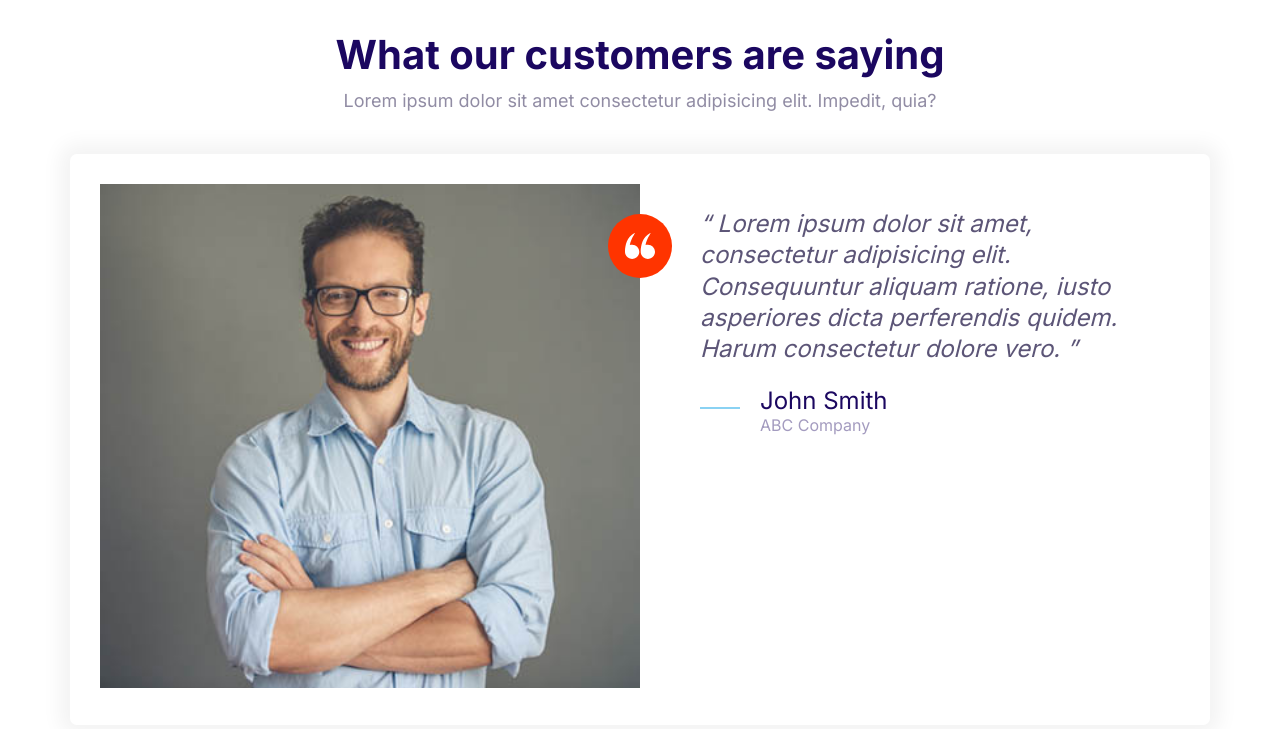
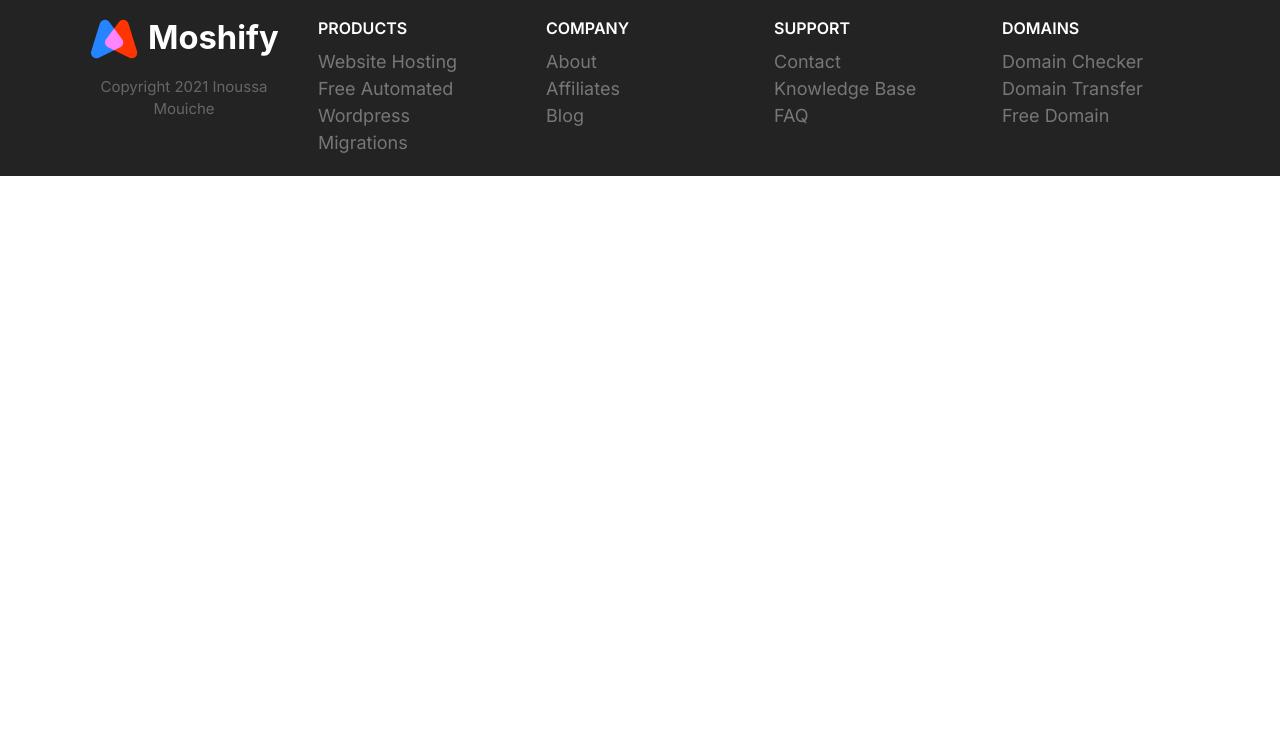
Before and after one commit to imouiche/Mouichify-Web-Site-Project, a plain HTML site: page index.html in a window 1280 px wide. Drawn offline with Linux system fonts and the light colour scheme.

Commit message:
Build the footer component.

```diff
--- a/css/styles.css
+++ b/css/styles.css
@@ -244,7 +244,7 @@ a {
 }
 
 .btn--accent {
-  background: #ec300;
+  background: #ec3000;
 }
 
 .btn--stretched {
@@ -662,7 +662,7 @@ a {
 
 .nav__list{
   width: 100% ;
-  margin: 0;/
+  margin: 0;
 }
 
 .nav__item{
@@ -825,3 +825,78 @@ a {
     max-width: 700px; /*So the image does not get larger than 700px */
    }
  }
+
+
+ /* Footer */
+ .footer{
+   background: #232323;
+ }
+
+ .footer a {
+   color: #777;
+   transition: color .3s;
+ }
+.footer a:hover{
+  color: #fff;
+}
+
+ .footer__section {
+   padding: 2rem;
+   border-bottom: 1px solid #393939;
+ }
+.footer__section .list{
+  margin: 0;
+}
+
+ .footer__heading{
+   text-transform: uppercase;
+   font-weight: 600;
+ }
+
+ .footer__brand{
+   margin-top: 5rem;
+   text-align: center;
+ }
+
+ .footer__brand img {
+/*TODO Consider refactoring this and applying it to all images*/
+   width: 100%;
+   max-width: 230px;
+ }
+
+ .footer__copyright{
+   font-size: 2.1rem;
+   color: #fff;
+   opacity: .3;
+ }
+
+ @media screen and (min-width: 768px){
+   .footer__sections {
+     grid-template-columns: repeat(auto-fit, minmax(100px, 1fr));
+   }
+   .footer .collapsible__chevron{
+     display:none;
+   }
+
+   .footer .collapsible__content{
+     opacity: 1;
+    max-height: 100%;
+   }
+
+   .footer__brand{
+     margin-top: 1rem;
+     order: -1;
+   }
+
+   .footer__copyright{
+     font-size: 1.5rem;
+   }
+
+   .footer__section{
+     border: 0;
+   }
+
+   .footer__heading{
+     font-size: 1.6rem;
+   }
+ }
--- a/index.html
+++ b/index.html
@@ -14,53 +14,79 @@
     <link rel="stylesheet" href="/css/styles.css" />
   </head>
   <body>
-    <section class="block">
-      <header class="block__header">
-        <h2>What our customers are saying</h2>
-        <p>
-          Lorem ipsum dolor sit amet consectetur adipisicing elit. Impedit,
-          quia?
-        </p>
+    <footer class="block block--dark footer">
+      <div class="container grid footer__sections">
+        <section class="collapsible collapsible--expanded footer__section">
+          <header class="collapsible__header">
+            <h2 class="collapsible__heading footer__heading">Products</h2>
+
+            <svg class="icon icon--white collapsible__chevron">
+              <use xlink:href="/images/sprite.svg#chevron"></use>
+            </svg>
           </header>
+          <div class="collapsible__content">
+            <ul class="list">
+              <li><a href="#">Website Hosting</a></li>
+              <li><a href="#">Free Automated Wordpress</a></li>
+              <li><a href="#">Migrations</a></li>
+            </ul>
+          </div>
+        </section>
+        <section class="collapsible footer__section">
+          <header class="collapsible__header">
+            <h2 class="collapsible__heading footer__heading">Company</h2>
 
-      <div class="container">
-        <div class="card testimonial">
-          <div class="grid grid--1x2">
-            <div class="testimonial__image">
-              <img
-                src="/images/testimonial.jpg"
-                alt="A happy smiling customer"
-              />
-              <span class="icon-container icon-container--accent">
-                <svg class="icon icon--white icon--small">
-                  <use xlink:href="/images/sprite.svg#quotes"></use>
+            <svg class="icon icon--white collapsible__chevron">
+              <use xlink:href="/images/sprite.svg#chevron"></use>
             </svg>
-              </span>
+          </header>
+          <div class="collapsible__content">
+            <ul class="list">
+              <li><a href="#">About</a></li>
+              <li><a href="#">Affiliates</a></li>
+              <li><a href="#">Blog</a></li>
+            </ul>
           </div>
-            <blockquote class="quote">
-              <p class="quote__text">
-                Lorem ipsum dolor sit amet, consectetur adipisicing elit.
-                Consequuntur aliquam ratione, iusto asperiores dicta perferendis
-                quidem. Harum consectetur dolore vero.
-              </p>
-              <footer>
-                <div class="media">
-                  <div class="media__image">
-                    <svg class="icon icon--primary quote__line">
-                      <use xlink:href="/images/sprite.svg#line"></use>
+        </section>
+        <section class="collapsible footer__section">
+          <header class="collapsible__header">
+            <h2 class="collapsible__heading footer__heading">Support</h2>
+
+            <svg class="icon icon--white collapsible__chevron">
+              <use xlink:href="/images/sprite.svg#chevron"></use>
             </svg>
+          </header>
+          <div class="collapsible__content">
+            <ul class="list">
+              <li><a href="#">Contact</a></li>
+              <li><a href="#">Knowledge Base</a></li>
+              <li><a href="#">FAQ</a></li>
+            </ul>
           </div>
-                  <div class="media__body">
-                    <h3 class="media__title quote__author">John Smith</h3>
-                    <p class="quote__organization">ABC Company</p>
+        </section>
+        <section class="collapsible footer__section">
+          <header class="collapsible__header">
+            <h2 class="collapsible__heading footer__heading">Domains</h2>
+
+            <svg class="icon icon--white collapsible__chevron">
+              <use xlink:href="/images/sprite.svg#chevron"></use>
+            </svg>
+          </header>
+          <div class="collapsible__content">
+            <ul class="list">
+              <li><a href="#">Domain Checker</a></li>
+              <li><a href="#">Domain Transfer</a></li>
+              <li><a href="#">Free Domain</a></li>
+            </ul>
           </div>
+        </section>
+        <section class="footer__brand">
+          <img src="images/logo.svg" alt="" />
+          <p class="footer__copyright">Copyright 2021 Inoussa Mouiche</p>
+        </section>
       </div>
     </footer>
-            </blockquote>
-          </div>
-        </div>
-      </div>
-    </section>
+
     <script src="/js/main.js"></script>
   </body>
 </html>
```
Also changed, not shown: components/footer.html (added, +72 -0 lines). Lines whose indentation alone changed are shown as unchanged.
